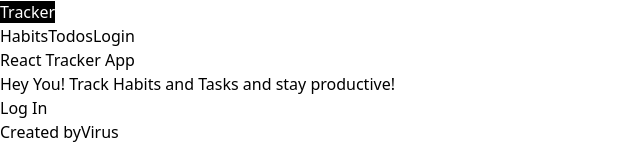
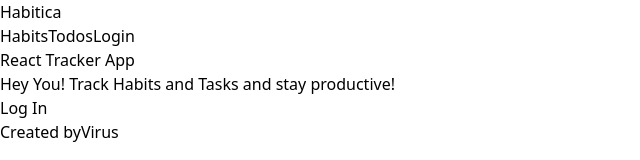
Before and after one commit to Akash-pugazh/Tracker, a React (Vite) app: page / in a window 1280 px wide. Shown: the top 160 px of the page, without its empty margins (0-640 px from the left). Built offline with nearby package versions, Linux system fonts and the light colour scheme.

Commit message:
Updated NavBar.jsx

```diff
--- a/src/Components/NavBar.jsx
+++ b/src/Components/NavBar.jsx
@@ -30,7 +30,7 @@
   return (
     <nav className="w-screen h-[10%] flex justify-between items-center p-1 select-none lg:px-4">
       <NavLinkButton
-        value="Tracker"
+        value="Habitica"
         setActive={setActive}
         homePageButton={true}
       />
```
